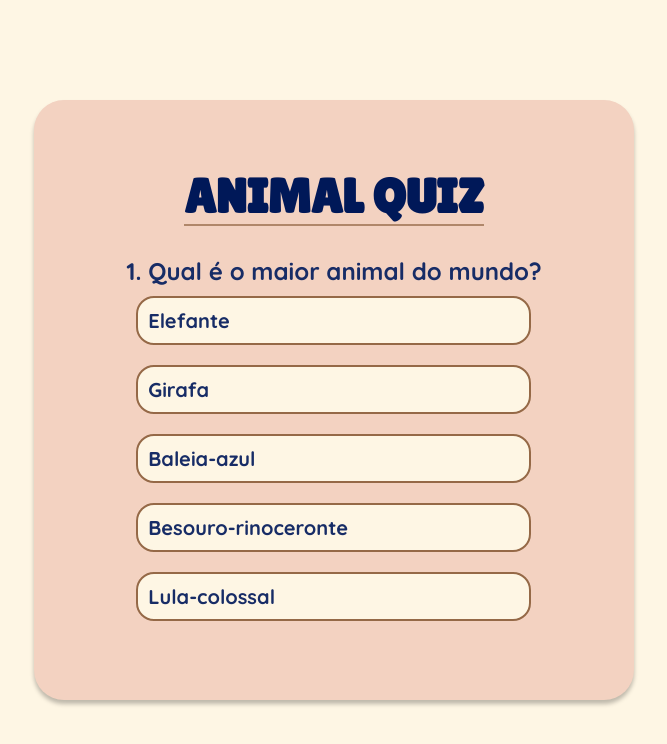
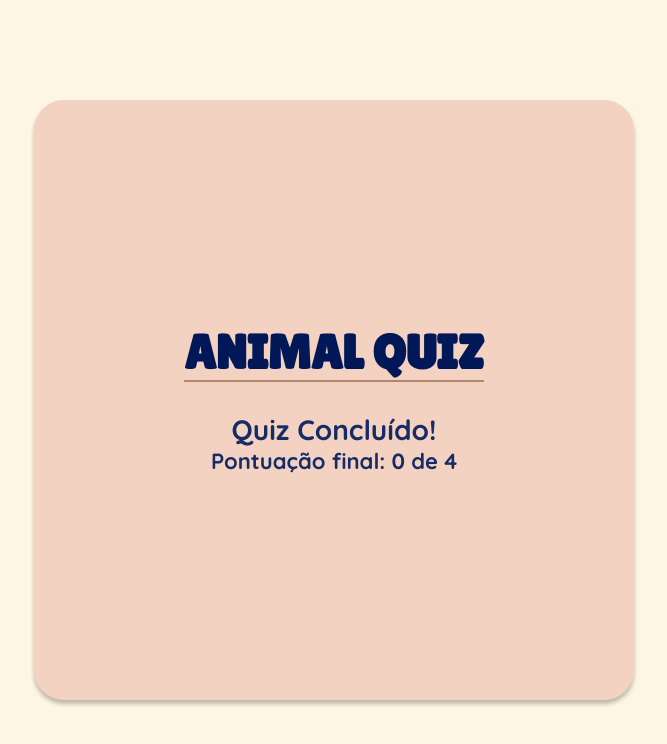
Before and after one commit to yayaflc/quiz-v2, a React (Create React App) app: page / in a window 1280 px wide. Shown: the top 744 px of the page, without its empty margins (306-973 px from the left). Built offline with nearby package versions, Linux system fonts and the light colour scheme.

Commit message:
style: better final screen with the score

```diff
--- a/src/components/Quiz.jsx
+++ b/src/components/Quiz.jsx
@@ -27,7 +27,7 @@ const questions = [
 const Quiz = () => {
   const [currentQuestion, setCurrentQuestion] = useState(0);
   const [score, setScore] = useState(0);
-  const [quizCompleted, setQuizCompleted] = useState(false);
+  const [quizCompleted, setQuizCompleted] = useState(true);
 
   const handleAnswer = (selectedOption) => {
     if (selectedOption === questions[currentQuestion].correctAnswer) {
@@ -43,7 +43,7 @@ const Quiz = () => {
 
   if (quizCompleted) {
     return (
-      <div>
+      <div className={styles.finalScreen}>
         <h2>Quiz Concluído!</h2>
         <p>Pontuação final: {score} de {questions.length}</p>
       </div>
--- a/src/components/Quiz.module.css
+++ b/src/components/Quiz.module.css
@@ -60,6 +60,21 @@ li::marker {
     content: none;
 }
 
+.finalScreen {
+    display: flex;
+    flex-direction: column;
+    align-items: center;
+}
+
+.finalScreen > h2 {
+    font-size: 28px;
+}
+
+.finalScreen > p {
+    font-weight: 600;
+    font-size: 22px;
+}
+
 @media (max-width: 650px) {
     button {
         font-size: 18px;
```
